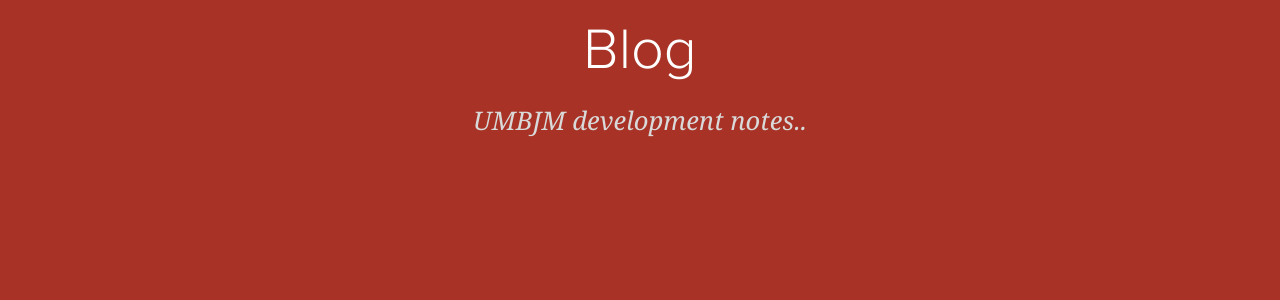
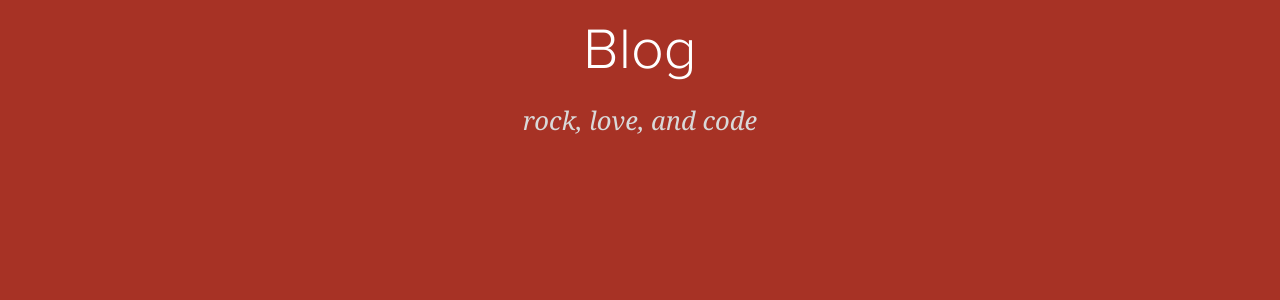
Before and after one commit to umbjm/umbjm.github.io, a Jekyll site: the page built from blog/index.html, in a window 1280 px wide. Shown: the part 207-507 px from the top of the page. Built offline with Jekyll 4.4.1, drawn with Linux system fonts in a browser that asks for light colours; some web fonts are replaced.

Commit message:
Add subtitle in blog

```diff
--- a/blog/index.html
+++ b/blog/index.html
@@ -1,7 +1,7 @@
 ---
 layout: default
 title: Blog
-subtitle: UMBJM development notes..
+subtitle: rock, love, and code
 ---
 
 <section class="post-list">
```
